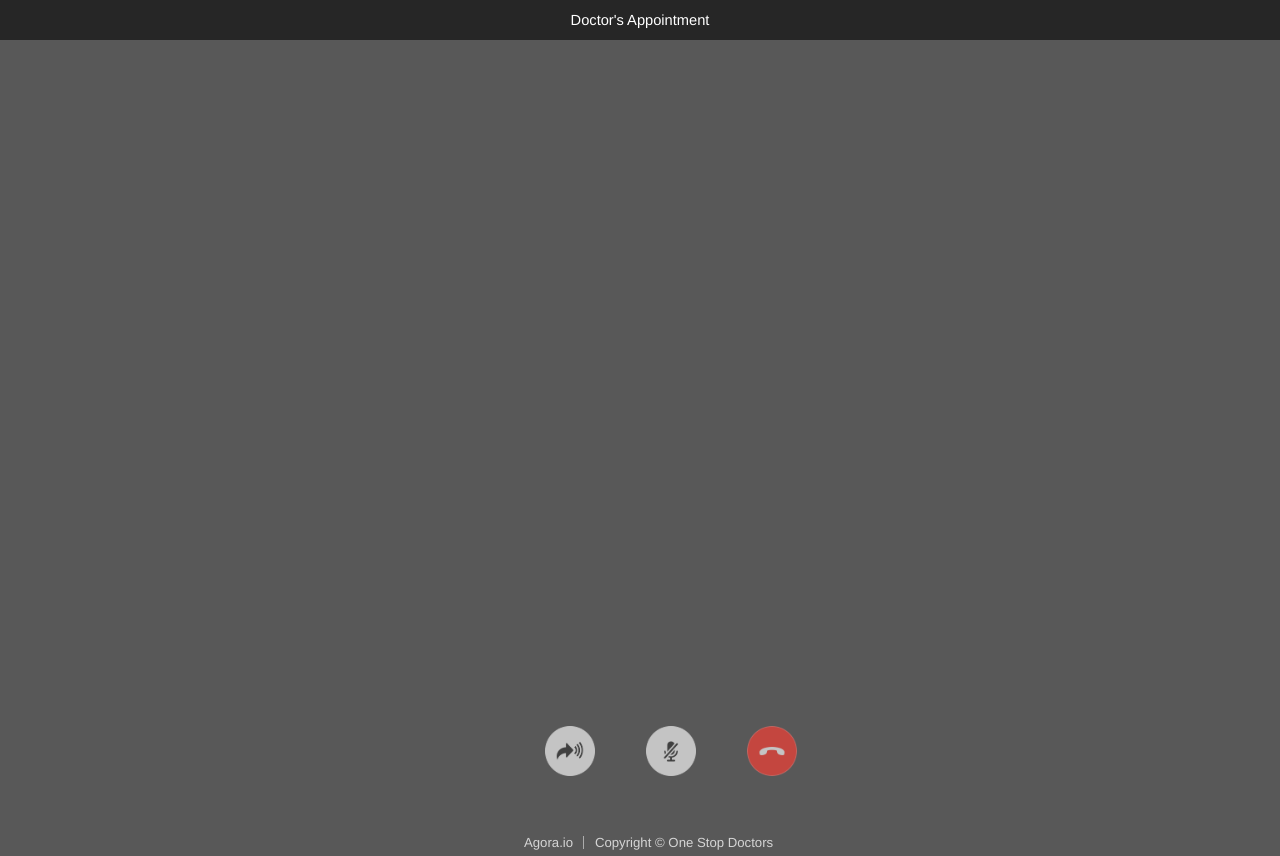
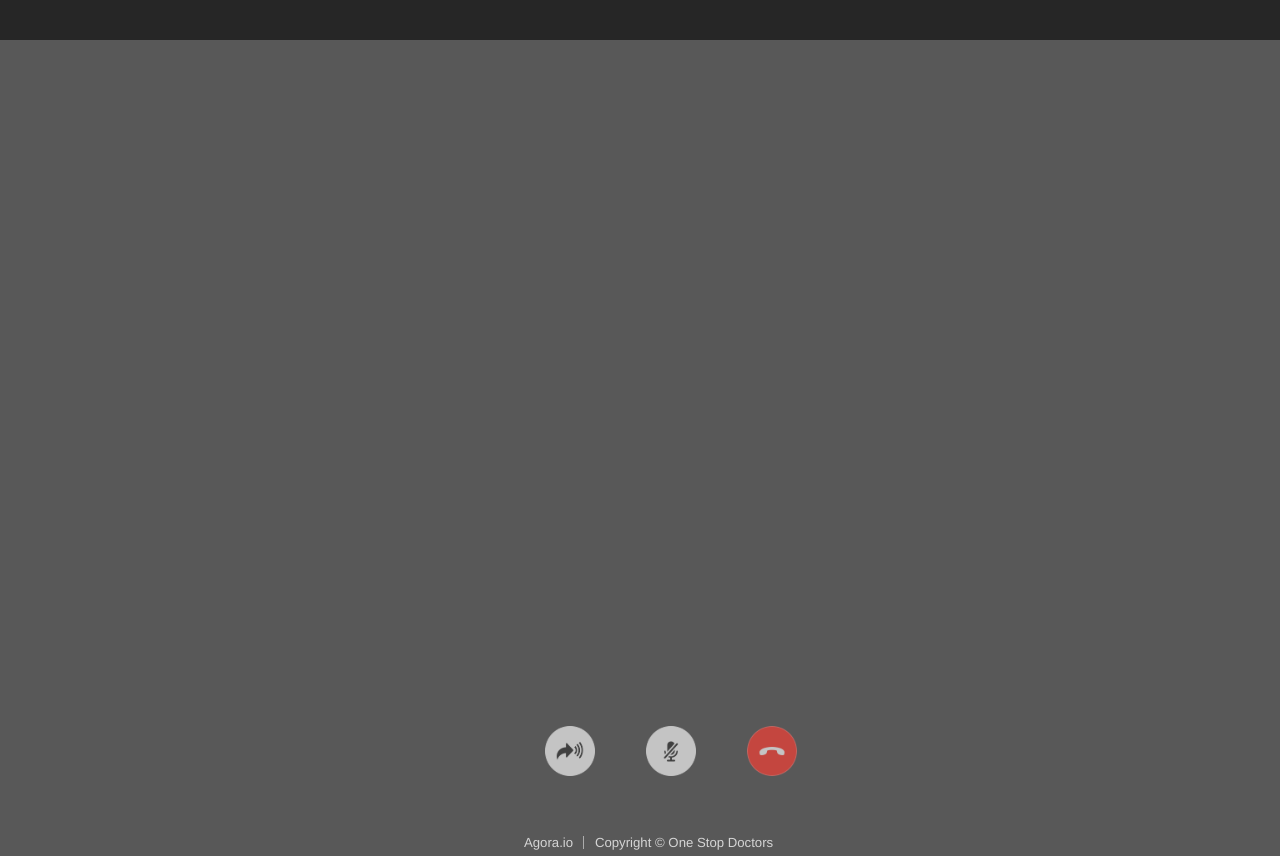
Before and after one commit to arunkumarmcsd/Agora-WebRTC-Communications-Demo, a website: page public/meeting.html in a window 1280 px wide. Drawn offline with Linux system fonts and the light colour scheme.

Commit message:
Revert "a"
This reverts commit 23ea62eac176c845a2e5d128fe1bc853db922f1d.

```diff
--- a/public/meeting.html
+++ b/public/meeting.html
@@ -31,7 +31,7 @@
         </div>
     </div>
     <div id="wrapper">
-        <div class="room-name-title" id="room-name-meeting1">Doctor's Appointment</div>
+        <div class="room-name-title" id="room-name-meeting"></div>
         <div class="main-container">
             <div id="video-container-parent">
                 <div id="video-container" class="video-container">
```
Also changed, not shown: 1 other file.
